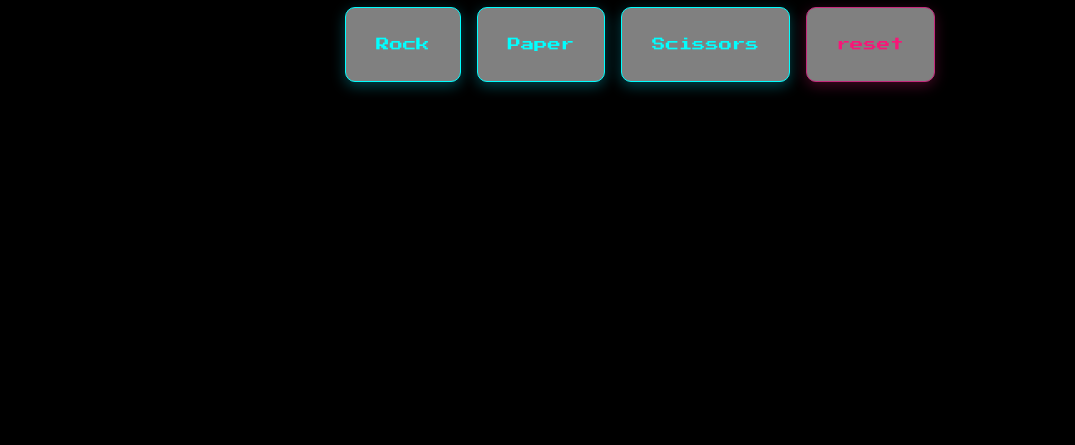
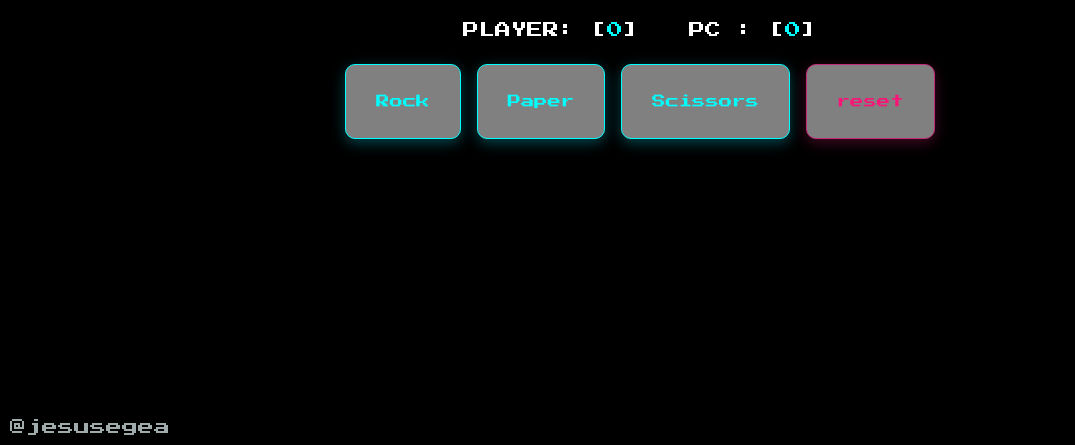
Before and after one commit to jesuspriv/rock-paper-scissors, a plain HTML site: page index.html in a window 1280 px wide. Shown: the part 355-800 px from the top of the page, without its empty margins (0-1075 px from the left). Drawn offline with Linux system fonts and the light colour scheme.

Commit message:
Add small visual changes

```diff
--- a/index.html
+++ b/index.html
@@ -7,10 +7,10 @@
     <link rel="stylesheet" href="styles.css">
 </head>
 <body>
-
+    <h1>Game Rock Paper Scissors</h1>
     <div id="score">
-       <p> PLAYER <span class="scoreplayer">0</span></p>
-       <P> PC <span class="scorecomputer">0</span></P>
+       <p> PLAYER: [<span class="scoreplayer">0</span>]</p>
+       <P> PC : [<span class="scorecomputer">0</span>]</P>
     </div>
     <div id="playgame">
         <button class="btn rock">Rock</button>
@@ -23,5 +23,6 @@
 
 
     <script src="script.js"></script>
+    <footer>@jesusegea</footer>
 </body>
 </html>
--- a/styles.css
+++ b/styles.css
@@ -49,5 +49,17 @@ body{
   box-shadow: 0 0 15px #00e5ff, 0 0 30px #00e5ff, 0 0 60px #00e5ff;
 }
 #result{
-    min-height: 50px;
+    margin-top: 20px;
 }
+p{
+    color: white;
+}
+span{
+    color: cyan;
+}
+footer{
+    position: fixed;
+    bottom: 10px;
+    left: 10px;
+    color: rgb(160, 172, 172);
+}
```
